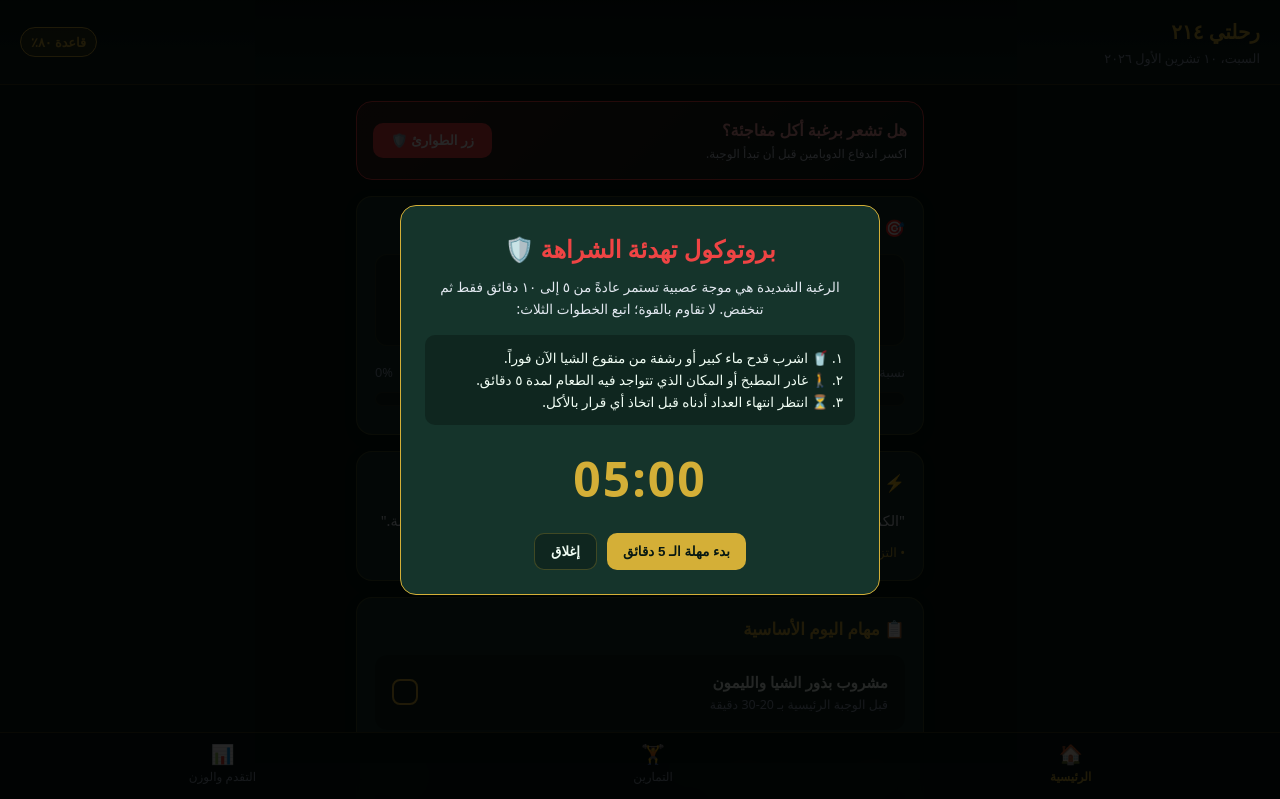
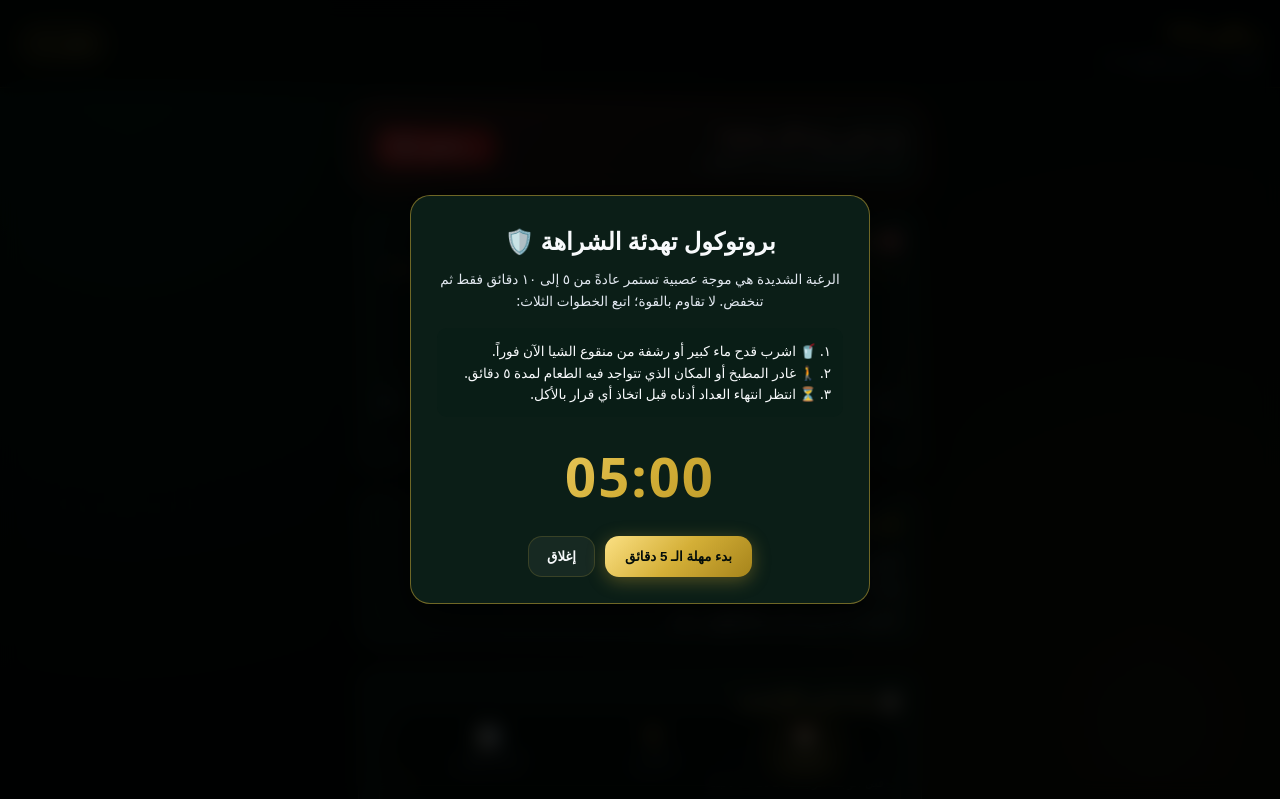
Before and after one commit to abska313/rihlaty214, a plain HTML site: page index.html in a window 1280 px wide. Both pictures are taken after a click on the button "زر الطوارئ 🛡️". Shown: the top 799 px of the page. Drawn offline with Linux system fonts and the light colour scheme.

Commit message:
Revamp styles with new color palette and enhancements
Updated CSS variables for a new color palette and improved styles for various components, including buttons, cards, and navigation.

```diff
--- a/css/style.css
+++ b/css/style.css
@@ -1,16 +1,32 @@
 :root {
-  --bg-primary: #071813;
-  --bg-surface: #0f261f;
-  --bg-card: #15342b;
-  --text-main: #f0fdf4;
+  /* Dynamic Emerald & Gold Color Palette */
+  --bg-deep: #030d0a;
+  --bg-surface: rgba(9, 29, 22, 0.75);
+  --bg-card: rgba(16, 42, 33, 0.7);
+  --bg-card-hover: rgba(22, 56, 44, 0.85);
+
+  --text-main: #f8fafc;
   --text-muted: #94a3b8;
-  --accent-gold: #d4af37;
-  --accent-gold-hover: #b89726;
-  --danger: #ef4444;
-  --success: #10b981;
-  --border-color: rgba(212, 175, 55, 0.25);
-  --border-radius: 16px;
+
+  --gold-primary: #d4af37;
+  --gold-light: #fbe083;
+  --gold-gradient: linear-gradient(135deg, #fbe083 0%, #d4af37 50%, #a6841b 100%);
+  --gold-glow: rgba(212, 175, 55, 0.35);
+
+  --emerald-accent: #10b981;
+  --emerald-glow: rgba(16, 185, 129, 0.4);
+
+  --danger-accent: #ef4444;
+  --danger-glow: rgba(239, 68, 68, 0.35);
+
+  --border-glass: rgba(212, 175, 55, 0.18);
+  --border-active: rgba(212, 175, 55, 0.5);
+  --border-radius: 20px;
+  --radius-sm: 14px;
+
   --font-family: system-ui, -apple-system, 'Segoe UI', Roboto, Helvetica, Arial, sans-serif;
+  --ease-spring: cubic-bezier(0.34, 1.56, 0.64, 1);
+  --ease-smooth: cubic-bezier(0.4, 0, 0.2, 1);
 }
 
 * {
@@ -22,18 +38,26 @@
 
 body {
   font-family: var(--font-family);
-  background-color: var(--bg-primary);
+  background-color: var(--bg-deep);
+  background-image:
+    radial-gradient(circle at 10% 10%, rgba(16, 185, 129, 0.12) 0%, transparent 45%),
+    radial-gradient(circle at 90% 90%, rgba(212, 175, 55, 0.09) 0%, transparent 50%);
+  background-attachment: fixed;
   color: var(--text-main);
   direction: rtl;
   text-align: right;
   line-height: 1.6;
-  padding-bottom: 90px;
+  padding-bottom: 110px;
+  min-height: 100vh;
+  overflow-x: hidden;
 }
 
 /* Header */
 .app-header {
-  background: linear-gradient(180deg, rgba(7, 24, 19, 0.95) 0%, rgba(15, 38, 31, 0.95) 100%);
-  border-bottom: 1px solid var(--border-color);
+  background: rgba(3, 13, 10, 0.85);
+  backdrop-filter: blur(16px);
+  -webkit-backdrop-filter: blur(16px);
+  border-bottom: 1px solid var(--border-glass);
   padding: 16px 20px;
   position: sticky;
   top: 0;
@@ -41,12 +65,16 @@ body {
   display: flex;
   justify-content: space-between;
   align-items: center;
+  transition: all 0.3s ease;
 }
 
 .brand-title {
-  font-size: 1.25rem;
-  font-weight: 800;
-  color: var(--accent-gold);
+  font-size: 1.35rem;
+  font-weight: 900;
+  background: var(--gold-gradient);
+  -webkit-background-clip: text;
+  -webkit-text-fill-color: transparent;
+  letter-spacing: -0.5px;
 }
 
 .brand-sub {
@@ -55,222 +83,341 @@ body {
 }
 
 .header-badge {
-  background: rgba(212, 175, 55, 0.15);
-  border: 1px solid var(--accent-gold);
-  color: var(--accent-gold);
-  padding: 4px 10px;
-  border-radius: 20px;
+  background: rgba(212, 175, 55, 0.1);
+  border: 1px solid var(--border-active);
+  color: var(--gold-light);
+  padding: 6px 14px;
+  border-radius: 30px;
   font-size: 0.8rem;
-  font-weight: bold;
+  font-weight: 700;
+  box-shadow: 0 0 14px var(--gold-glow);
+  transition: transform 0.2s ease;
 }
 
-/* Layout */
+.header-badge:active {
+  transform: scale(0.95);
+}
+
+/* Container & Animated Sections */
 .container {
-  padding: 16px;
+  padding: 18px;
   max-width: 600px;
   margin: 0 auto;
 }
 
 .section {
   display: none;
+  opacity: 0;
 }
 
 .section.active {
   display: block;
-  animation: fadeIn 0.2s ease-in;
+  animation: slideFadeIn 0.35s var(--ease-smooth) forwards;
 }
 
-@keyframes fadeIn {
-  from { opacity: 0; transform: translateY(6px); }
-  to { opacity: 1; transform: translateY(0); }
+@keyframes slideFadeIn {
+  from {
+    opacity: 0;
+    transform: translateY(16px) scale(0.98);
+  }
+  to {
+    opacity: 1;
+    transform: translateY(0) scale(1);
+  }
 }
 
-/* Cards */
+/* Glassmorphic Interactive Cards */
 .card {
   background: var(--bg-card);
-  border: 1px solid var(--border-color);
+  backdrop-filter: blur(14px);
+  -webkit-backdrop-filter: blur(14px);
+  border: 1px solid var(--border-glass);
   border-radius: var(--border-radius);
-  padding: 18px;
-  margin-bottom: 16px;
-  box-shadow: 0 4px 12px rgba(0, 0, 0, 0.2);
+  padding: 20px;
+  margin-bottom: 18px;
+  box-shadow: 0 8px 26px rgba(0, 0, 0, 0.4);
+  transition: transform 0.25s var(--ease-smooth), border-color 0.25s ease, box-shadow 0.25s ease;
+  position: relative;
+  overflow: hidden;
+}
+
+.card:hover {
+  border-color: rgba(212, 175, 55, 0.3);
 }
 
 .card-title {
   font-size: 1.05rem;
-  color: var(--accent-gold);
-  margin-bottom: 12px;
-  font-weight: 700;
+  font-weight: 800;
+  color: var(--gold-light);
+  margin-bottom: 14px;
   display: flex;
   align-items: center;
-  gap: 8px;
+  gap: 10px;
 }
 
-/* Progress Section */
+/* Hero Stats Boxes */
 .hero-stats {
   display: grid;
   grid-template-columns: repeat(2, 1fr);
-  gap: 12px;
+  gap: 14px;
   margin-bottom: 16px;
 }
 
 .stat-box {
   background: var(--bg-surface);
-  border: 1px solid rgba(212, 175, 55, 0.15);
-  border-radius: 12px;
-  padding: 14px;
+  border: 1px solid var(--border-glass);
+  border-radius: var(--radius-sm);
+  padding: 16px;
   text-align: center;
+  position: relative;
+  overflow: hidden;
+  transition: transform 0.25s var(--ease-spring), border-color 0.2s ease;
+}
+
+.stat-box:active {
+  transform: scale(0.97);
+}
+
+.stat-box::before {
+  content: '';
+  position: absolute;
+  top: 0;
+  left: 0;
+  right: 0;
+  height: 2px;
+  background: var(--gold-gradient);
 }
 
 .stat-value {
-  font-size: 1.6rem;
-  font-weight: 800;
-  color: var(--accent-gold);
+  font-size: 2rem;
+  font-weight: 900;
+  background: var(--gold-gradient);
+  -webkit-background-clip: text;
+  -webkit-text-fill-color: transparent;
 }
 
 .stat-label {
   font-size: 0.8rem;
   color: var(--text-muted);
+  margin-top: 2px;
 }
 
+/* Glowing Progress Bar */
 .progress-track {
-  background: var(--bg-surface);
-  border-radius: 10px;
+  background: rgba(0, 0, 0, 0.45);
+  border-radius: 12px;
   height: 14px;
   width: 100%;
   overflow: hidden;
-  margin: 10px 0;
-  border: 1px solid rgba(212, 175, 55, 0.1);
+  margin: 12px 0;
+  border: 1px solid rgba(255, 255, 255, 0.05);
+  position: relative;
 }
 
 .progress-fill {
-  background: linear-gradient(90deg, var(--accent-gold) 0%, #fae084 100%);
+  background: var(--gold-gradient);
   height: 100%;
   width: 0%;
-  transition: width 0.4s ease;
+  border-radius: 12px;
+  box-shadow: 0 0 16px var(--gold-glow);
+  transition: width 0.7s var(--ease-spring);
+  position: relative;
 }
 
-/* Habit Items */
+.progress-fill::after {
+  content: '';
+  position: absolute;
+  top: 0;
+  left: 0;
+  right: 0;
+  bottom: 0;
+  background: linear-gradient(90deg, transparent, rgba(255, 255, 255, 0.25), transparent);
+  animation: shineTrack 2.5s infinite;
+}
+
+@keyframes shineTrack {
+  0% { transform: translateX(-100%); }
+  100% { transform: translateX(100%); }
+}
+
+/* Habits Item & Micro-Interactions */
 .habit-item {
   display: flex;
   align-items: center;
   justify-content: space-between;
   background: var(--bg-surface);
-  padding: 14px 16px;
-  border-radius: 12px;
-  margin-bottom: 10px;
-  border: 1px solid transparent;
-  transition: all 0.2s;
+  padding: 16px;
+  border-radius: var(--radius-sm);
+  margin-bottom: 12px;
+  border: 1px solid var(--border-glass);
+  transition: all 0.25s var(--ease-smooth);
   cursor: pointer;
+  user-select: none;
+}
+
+.habit-item:active {
+  transform: scale(0.97);
 }
 
 .habit-item.done {
-  border-color: rgba(16, 185, 129, 0.4);
-  background: rgba(16, 185, 129, 0.08);
+  border-color: var(--emerald-accent);
+  background: rgba(16, 185, 129, 0.12);
+  box-shadow: 0 0 18px var(--emerald-glow);
 }
 
 .habit-info h4 {
   font-size: 0.95rem;
-  font-weight: 600;
+  font-weight: 700;
+  color: #fff;
+  transition: color 0.2s ease;
 }
 
 .habit-info p {
   font-size: 0.78rem;
   color: var(--text-muted);
+  margin-top: 3px;
+}
+
+.habit-item.done .habit-info h4 {
+  color: var(--emerald-accent);
 }
 
 .habit-check {
-  width: 26px;
-  height: 26px;
-  border-radius: 8px;
-  border: 2px solid var(--accent-gold);
+  width: 28px;
+  height: 28px;
+  border-radius: 9px;
+  border: 2px solid var(--gold-primary);
   display: flex;
   align-items: center;
   justify-content: center;
-  font-weight: bold;
-  color: var(--bg-primary);
+  font-weight: 900;
+  color: var(--bg-deep);
   background: transparent;
-  transition: background 0.2s;
+  transition: all 0.25s var(--ease-spring);
 }
 
 .habit-item.done .habit-check {
-  background: var(--accent-gold);
-  content: '✓';
+  background: var(--emerald-accent);
+  border-color: var(--emerald-accent);
+  color: #fff;
+  transform: scale(1.1);
+  box-shadow: 0 0 10px var(--emerald-glow);
+  animation: bouncePop 0.35s var(--ease-spring);
+}
+
+@keyframes bouncePop {
+  0% { transform: scale(0.6); }
+  60% { transform: scale(1.3); }
+  100% { transform: scale(1.1); }
 }
 
 /* Water Tracker */
 .water-controls {
   display: flex;
   align-items: center;
+  gap: 12px;
+}
+
+/* Pulsing Emergency Banner */
+.emergency-banner {
+  background: linear-gradient(135deg, rgba(239, 68, 68, 0.2) 0%, rgba(16, 42, 33, 0.8) 100%);
+  border: 1px solid rgba(239, 68, 68, 0.45);
+  border-radius: var(--border-radius);
+  padding: 18px;
+  margin-bottom: 18px;
+  display: flex;
+  align-items: center;
   justify-content: space-between;
-  gap: 12px;
-  margin-top: 10px;
+  box-shadow: 0 0 20px var(--danger-glow);
+}
+
+.emergency-btn {
+  background: linear-gradient(135deg, #ef4444 0%, #b91c1c 100%);
+  color: #fff;
+  border: none;
+  padding: 12px 18px;
+  border-radius: var(--radius-sm);
+  font-weight: 800;
+  cursor: pointer;
+  box-shadow: 0 4px 16px var(--danger-glow);
+  transition: transform 0.2s var(--ease-spring), box-shadow 0.2s ease;
+  animation: pulseEmergency 2.2s infinite;
+}
+
+.emergency-btn:active {
+  transform: scale(0.93);
+}
+
+@keyframes pulseEmergency {
+  0% { box-shadow: 0 0 0 0 rgba(239, 68, 68, 0.55); }
+  70% { box-shadow: 0 0 0 12px rgba(239, 68, 68, 0); }
+  100% { box-shadow: 0 0 0 0 rgba(239, 68, 68, 0); }
+}
+
+/* Buttons */
+.btn-primary {
+  background: var(--gold-gradient);
+  color: #030d0a;
+  border: none;
+  padding: 12px 20px;
+  border-radius: var(--radius-sm);
+  font-weight: 800;
+  cursor: pointer;
+  box-shadow: 0 4px 18px var(--gold-glow);
+  transition: all 0.25s var(--ease-spring);
+}
+
+.btn-primary:active {
+  transform: scale(0.95);
+  box-shadow: 0 2px 8px var(--gold-glow);
 }
 
 .btn-secondary {
-  background: var(--bg-surface);
-  border: 1px solid var(--border-color);
+  background: rgba(255, 255, 255, 0.05);
+  border: 1px solid var(--border-glass);
   color: var(--text-main);
-  padding: 10px 16px;
-  border-radius: 10px;
-  font-weight: bold;
+  padding: 12px 18px;
+  border-radius: var(--radius-sm);
+  font-weight: 700;
   cursor: pointer;
+  transition: all 0.25s var(--ease-smooth);
 }
 
-.btn-primary {
-  background: var(--accent-gold);
-  color: var(--bg-primary);
-  border: none;
-  padding: 10px 16px;
-  border-radius: 10px;
-  font-weight: bold;
-  cursor: pointer;
-}
-
-/* Emergency Binge Box */
-.emergency-banner {
-  background: linear-gradient(135deg, rgba(239, 68, 68, 0.2) 0%, rgba(15, 38, 31, 0.8) 100%);
-  border: 1px solid var(--danger);
-  border-radius: var(--border-radius);
-  padding: 16px;
-  margin-bottom: 16px;
-  display: flex;
-  align-items: center;
-  justify-content: space-between;
-}
-
-.emergency-btn {
-  background: var(--danger);
-  color: #fff;
-  border: none;
-  padding: 10px 18px;
-  border-radius: 10px;
-  font-weight: 800;
-  cursor: pointer;
+.btn-secondary:active {
+  transform: scale(0.95);
+  background: rgba(255, 255, 255, 0.12);
 }
 
 /* Timer Display */
 .timer-display {
-  font-size: 3rem;
-  font-weight: 800;
-  color: var(--accent-gold);
+  font-size: 3.4rem;
+  font-weight: 900;
+  background: var(--gold-gradient);
+  -webkit-background-clip: text;
+  -webkit-text-fill-color: transparent;
   text-align: center;
   margin: 16px 0;
   letter-spacing: 2px;
 }
 
-/* Bottom Navigation */
+/* Floating Bottom Navigation Bar */
 .bottom-nav {
   position: fixed;
-  bottom: 0;
-  left: 0;
-  right: 0;
-  background: rgba(7, 24, 19, 0.98);
-  border-top: 1px solid var(--border-color);
+  bottom: 14px;
+  left: 16px;
+  right: 16px;
+  max-width: 500px;
+  margin: 0 auto;
+  background: rgba(4, 16, 12, 0.9);
+  border: 1px solid var(--border-glass);
+  border-radius: 26px;
   display: flex;
   justify-content: space-around;
-  padding: 10px 0 16px 0;
+  padding: 10px 8px;
   z-index: 50;
-  backdrop-filter: blur(10px);
+  backdrop-filter: blur(20px);
+  -webkit-backdrop-filter: blur(20px);
+  box-shadow: 0 12px 36px rgba(0, 0, 0, 0.6);
 }
 
 .nav-item {
@@ -284,35 +431,65 @@ body {
   background: none;
   border: none;
   gap: 4px;
+  padding: 8px 16px;
+  border-radius: 16px;
+  transition: all 0.25s var(--ease-spring);
+}
+
+.nav-item:active {
+  transform: scale(0.9);
 }
 
 .nav-item.active {
-  color: var(--accent-gold);
-  font-weight: bold;
+  color: var(--gold-light);
+  font-weight: 800;
+  background: rgba(212, 175, 55, 0.14);
+  box-shadow: 0 0 14px var(--gold-glow);
 }
 
-/* Modal */
+.nav-item span:first-child {
+  font-size: 1.3rem;
+  transition: transform 0.25s var(--ease-spring);
+}
+
+.nav-item.active span:first-child {
+  transform: translateY(-2px) scale(1.15);
+}
+
+/* Modal Popup */
 .modal-overlay {
   display: none;
   position: fixed;
   inset: 0;
   background: rgba(0, 0, 0, 0.85);
+  backdrop-filter: blur(10px);
+  -webkit-backdrop-filter: blur(10px);
   z-index: 100;
   align-items: center;
   justify-content: center;
   padding: 20px;
+  opacity: 0;
+  transition: opacity 0.25s ease;
 }
 
 .modal-overlay.active {
   display: flex;
+  opacity: 1;
 }
 
 .modal-content {
-  background: var(--bg-card);
-  border: 1px solid var(--accent-gold);
+  background: rgba(12, 32, 25, 0.95);
+  border: 1px solid var(--border-active);
   border-radius: var(--border-radius);
-  padding: 24px;
+  padding: 26px;
   width: 100%;
-  max-width: 480px;
+  max-width: 460px;
   text-align: center;
+  box-shadow: 0 16px 45px rgba(0, 0, 0, 0.7);
+  animation: modalPop 0.3s var(--ease-spring) forwards;
 }
+
+@keyframes modalPop {
+  0% { transform: scale(0.9) translateY(10px); }
+  100% { transform: scale(1) translateY(0); }
+}
```
